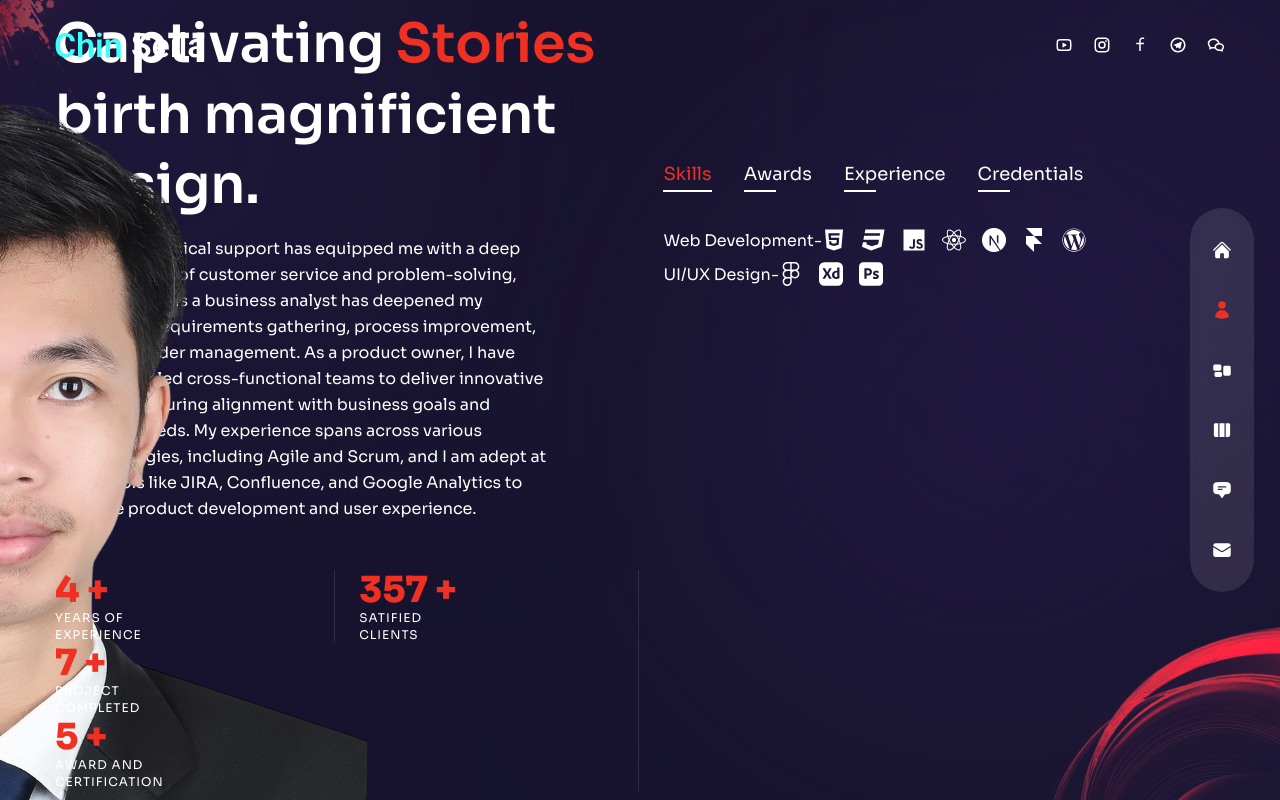
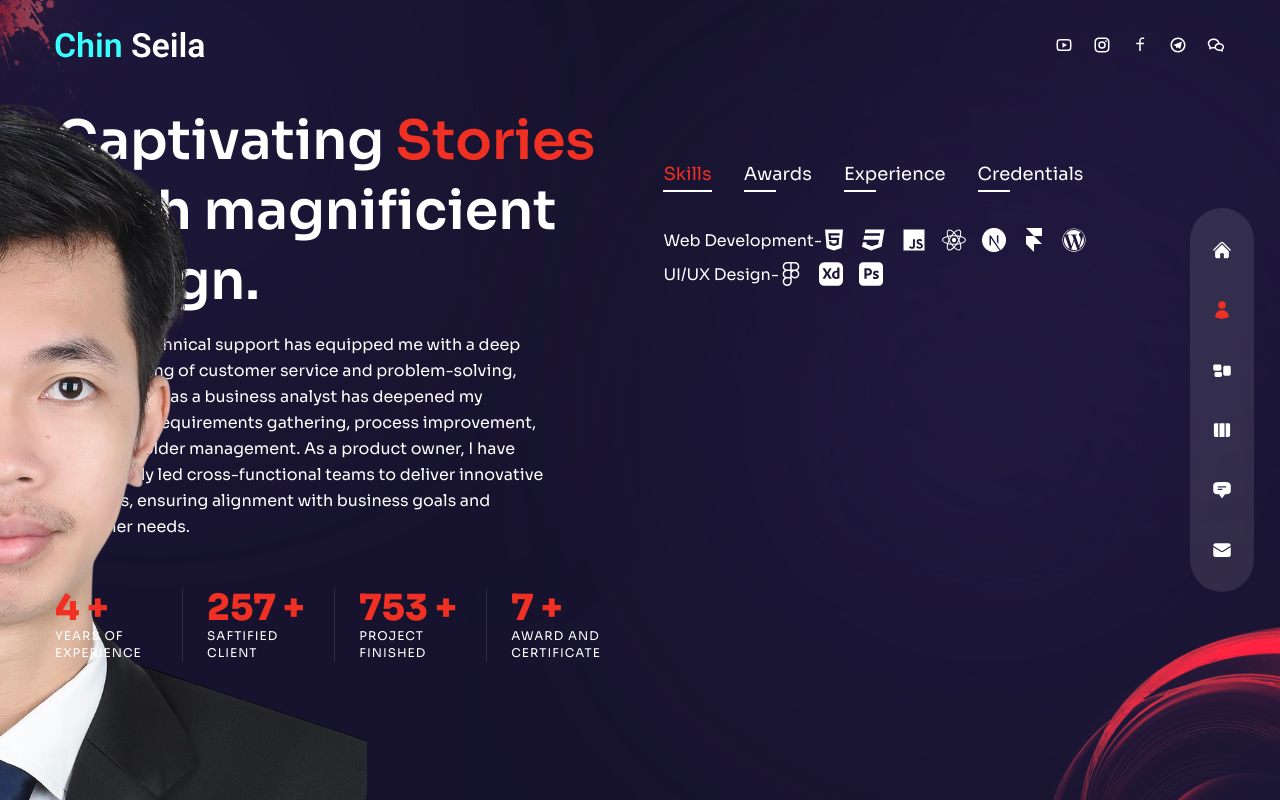
Before and after one commit to chinseila168/Portfolios-, a Next.js app: page /about in a window 1280 px wide. Built offline with nearby package versions, Linux system fonts and the light colour scheme.

Commit message:
first commit

```diff
--- a/pages/about/index.js
+++ b/pages/about/index.js
@@ -119,17 +119,33 @@ const About = () => {
     <div className="container mx-auto h-full flex flex-col items-center xl:flex-row gap-x-6">
       {/* text */}
       <div className="flex-1 flex flex-col justify-center">
-          <h2 className="h2">Captivating <span className="text-accent">Stories</span> birth magnificient design.</h2>
-          <p1 className="max-w-[500px] mx:auto xl:max-0 mb-6 xl:mb-12 px-2 xl:px-0">
+          <motion.h2
+            variants={fadeIn('right, 0.2')}
+            initial='hidden'
+            animate='show'
+            exit='hidden'
+            className="h2"
+            >
+            Captivating <span className="text-accent">Stories</span> birth magnificient design.
+          </motion.h2>
+          <motion.p1
+            variants={fadeIn('right, 0.4')}
+            initial='hidden'
+            animate='show'
+            exit='hidden'
+            className="max-w-[500px] mx:auto xl:max-0 mb-6 xl:mb-12 px-2 xl:px-0">
           My role in technical support has equipped me with a deep understanding of customer service and problem-solving,
           while my time as a business analyst has deepened my expertise in requirements gathering, process improvement,
           and stakeholder management. As a product owner, I have successfully led cross-functional teams to deliver innovative products,
-          ensuring alignment with business goals and customer needs. My experience spans across various methodologies,
-          including Agile and Scrum, and I am adept at using tools like JIRA, Confluence,
-          and Google Analytics to enhance product development and user experience.
-          </p1>
+          ensuring alignment with business goals and customer needs.
+          </motion.p1>
       {/* counter */}
-        <div>
+        <motion.div
+          variants={fadeIn('right, 0.6')}
+          initial='hidden'
+          animate='show'
+          exit='hidden'
+          className="hidden md:flex md:max-w-xl xl:max-w-none mx-auto xl:mx-0 mb-8">
           <div className="flex flex-1 xl:gap-x-6">
             {/* experience */}
             <div className="relative flex-1 after:w-[1px] after:h-full after:bg-white/10 after:absolute after:top-0 after:right-0">
@@ -140,35 +156,34 @@ const About = () => {
                 Years of experience
               </div>
             </div>
-            {/* client */}
+
             <div className="relative flex-1 after:w-[1px] after:h-full after:bg-white/10 after:absolute after:top-0 after:right-0">
               <div className="text-2xl xl:text-4xl font-extrabold text-accent md-2">
-                <CountUp start={0} end={357} duration={5}/> +
+                <CountUp start={0} end={257} duration={5}/> +
               </div>
               <div className="text-xs uppercase tracking-[1px] leading-[1.4] max-w-[100px]">
-                Satified Clients
+                Saftified Client
               </div>
             </div>
-          </div>
-          {/* finished project */}
-          <div className="relative flex-1 after:w-[1px] after:h-full after:bg-white/10 after:absolute after:top-0 after:right-0">
+
+            <div className="relative flex-1 after:w-[1px] after:h-full after:bg-white/10 after:absolute after:top-0 after:right-0">
+              <div className="text-2xl xl:text-4xl font-extrabold text-accent md-2">
+                <CountUp start={0} end={753} duration={5}/> +
+              </div>
+              <div className="text-xs uppercase tracking-[1px] leading-[1.4] max-w-[100px]">
+                Project Finished
+              </div>
+            </div>
+            <div className="relative flex-1">
               <div className="text-2xl xl:text-4xl font-extrabold text-accent md-2">
                 <CountUp start={0} end={7} duration={5}/> +
               </div>
               <div className="text-xs uppercase tracking-[1px] leading-[1.4] max-w-[100px]">
-                Project Completed
+                Award and Certificate
+              </div>
             </div>
           </div>
-        </div>
-        {/* award and certification */}
-        <div className="relative flex-1 after:w-[1px] after:h-full after:bg-white/10 after:absolute after:top-0 after:right-0">
-              <div className="text-2xl xl:text-4xl font-extrabold text-accent md-2">
-                <CountUp start={0} end={5} duration={5}/> +
-              </div>
-              <div className="text-xs uppercase tracking-[1px] leading-[1.4] max-w-[100px]">
-                Award and Certification
-          </div>
-        </div>
+        </motion.div>
       </div>
       {/* info */}
       <div className="flex flex-col w-full xl:max-w-[48%] h-[480px]">
```
